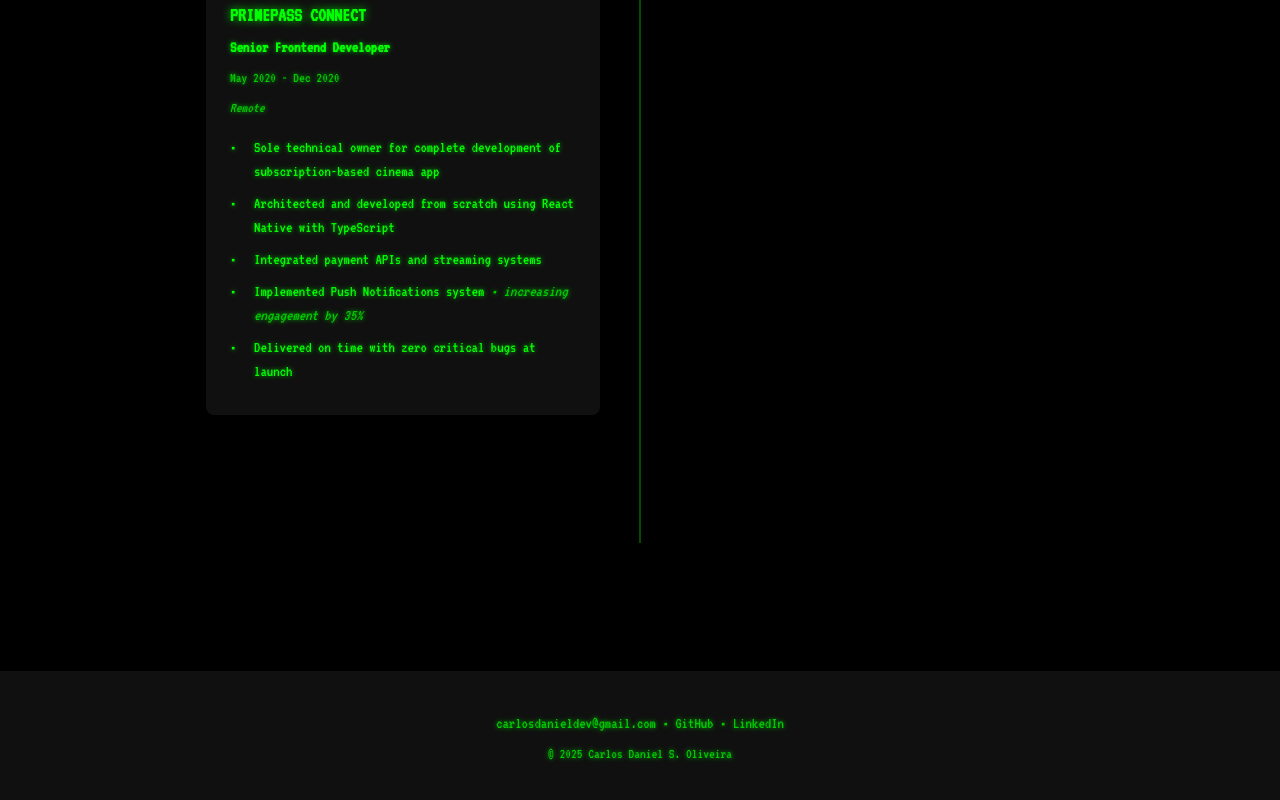
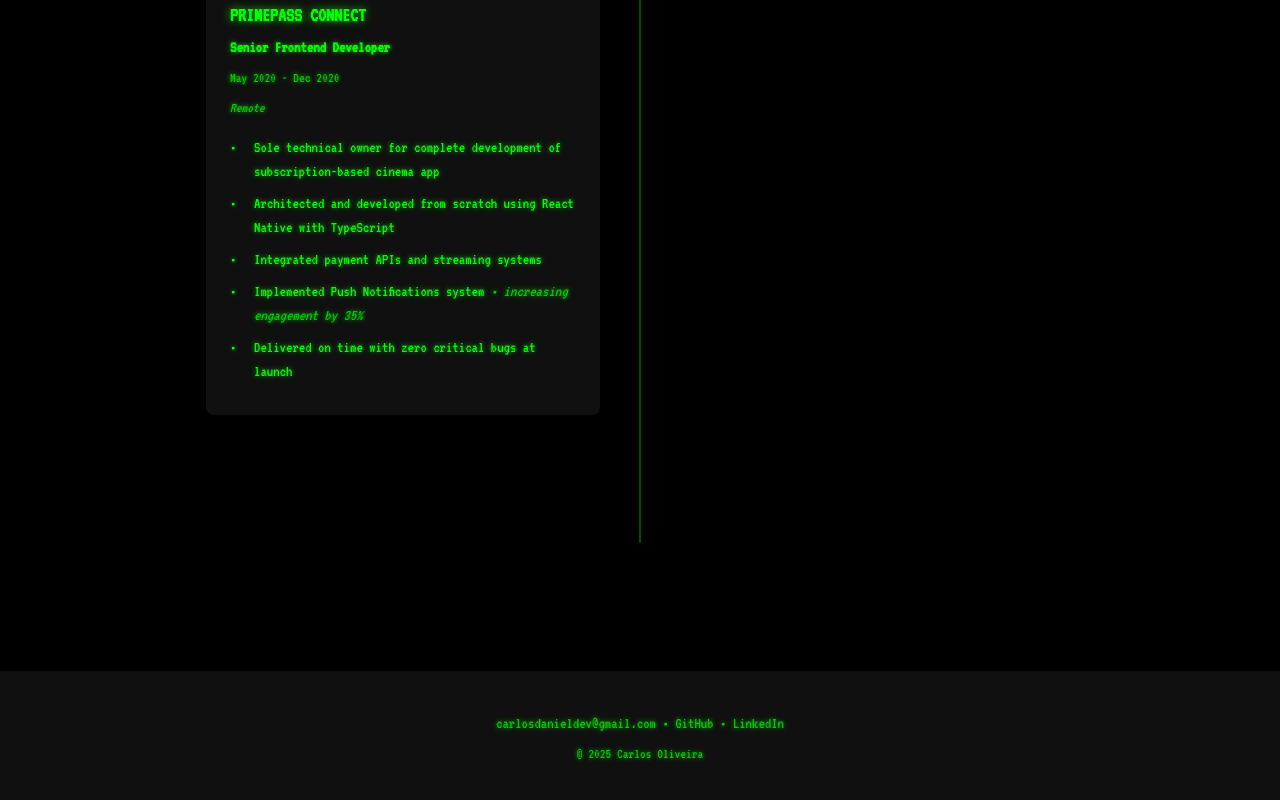
Before and after one commit to CarlosDanielDev/portfolio, a React (Vite) app: page / in a window 1280 px wide. Shown: the part 1267-2067 px from the top of the page. Built offline with nearby package versions, Linux system fonts and the light colour scheme.

Commit message:
fix: update profile name in `profile-data.ts` for consistency and clarity

```diff
--- a/src/infrastructure/data/profile-data.ts
+++ b/src/infrastructure/data/profile-data.ts
@@ -28,7 +28,7 @@
 }
 
 export const profileData: ProfileData = {
-  name: 'Carlos Daniel S. Oliveira',
+  name: 'Carlos Oliveira',
   title: 'Senior Frontend Developer | Mobile Specialist',
   contact: {
     email: 'carlosdanieldev@gmail.com',
```
